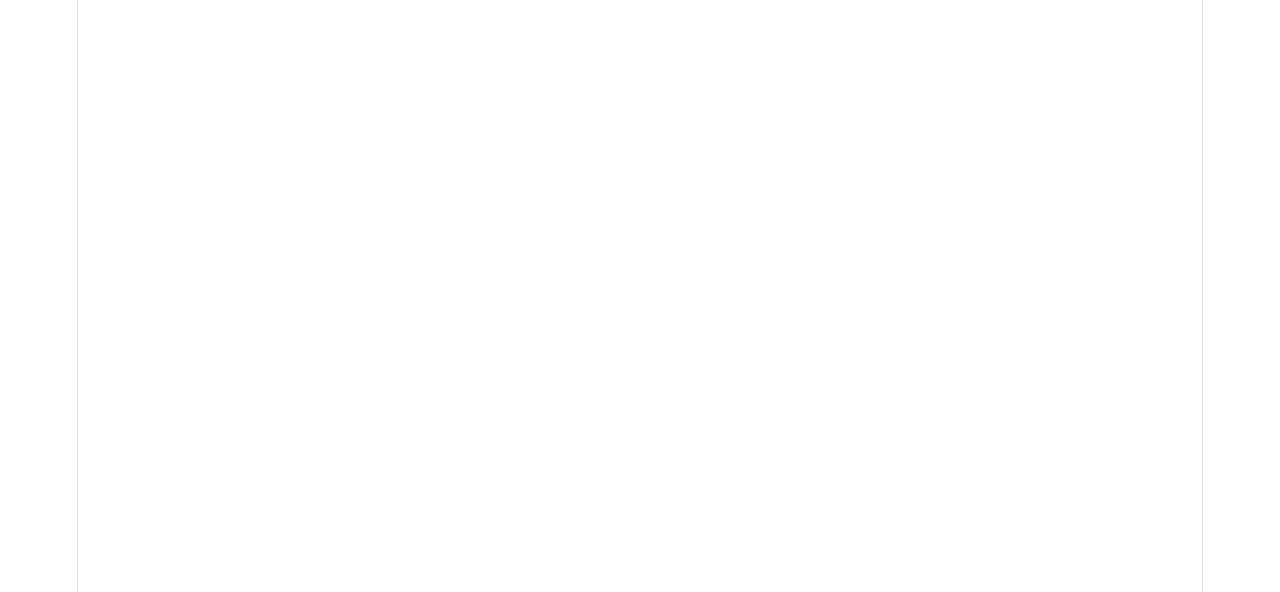
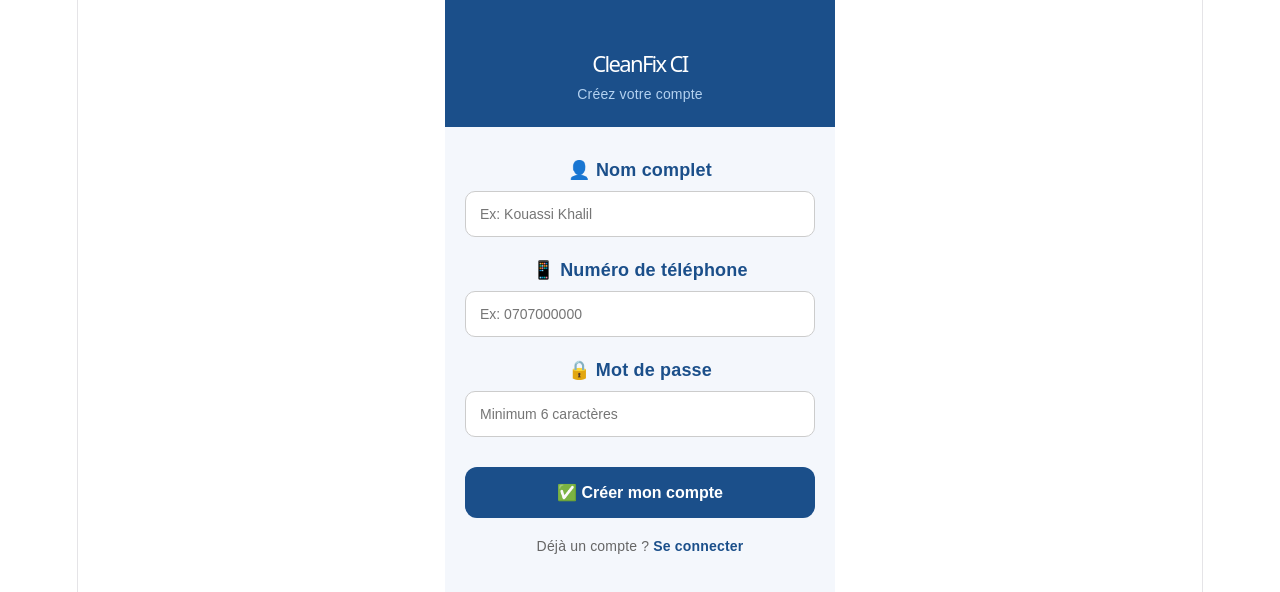
Before and after one commit to Hamed-Douk/cleanfix-ci, a React (Vite) app: page /inscription in a window 1280 px wide. Before the commit this address had no page. Shown: the top 592 px of the page. Built offline with nearby package versions, Linux system fonts and the light colour scheme.

Commit message:
Authentification complète inscription et connexion

```diff
--- a/src/App.jsx
+++ b/src/App.jsx
@@ -1,7 +1,9 @@
-import { BrowserRouter, Routes, Route } from 'react-router-dom'
+import { BrowserRouter, Routes, Route, Navigate } from 'react-router-dom'
 import Accueil from './pages/Accueil'
 import Reservation from './pages/Reservation'
 import Suivi from './pages/Suivi'
+import Inscription from './pages/Inscription'
+import Connexion from './pages/Connexion'
 
 function PageSimple({ titre }) {
   return (
@@ -16,15 +18,32 @@
   )
 }
 
+function RoutePriotegee({ children }) {
+  const token = localStorage.getItem('token')
+  return token ? children : <Navigate to="/connexion" />
+}
+
 function App() {
   return (
     <BrowserRouter>
       <Routes>
-        <Route path="/" element={<Accueil />} />
-        <Route path="/reservation" element={<Reservation />} />
-        <Route path="/suivi" element={<Suivi />} />
-        <Route path="/abonnement" element={<PageSimple titre="Abonnements" />} />
-        <Route path="/profil" element={<PageSimple titre="Mon Profil" />} />
+        <Route path="/connexion" element={<Connexion />} />
+        <Route path="/inscription" element={<Inscription />} />
+        <Route path="/" element={
+          <RoutePriotegee><Accueil /></RoutePriotegee>
+        } />
+        <Route path="/reservation" element={
+          <RoutePriotegee><Reservation /></RoutePriotegee>
+        } />
+        <Route path="/suivi" element={
+          <RoutePriotegee><Suivi /></RoutePriotegee>
+        } />
+        <Route path="/abonnement" element={
+          <RoutePriotegee><PageSimple titre="Abonnements" /></RoutePriotegee>
+        } />
+        <Route path="/profil" element={
+          <RoutePriotegee><PageSimple titre="Mon Profil" /></RoutePriotegee>
+        } />
       </Routes>
     </BrowserRouter>
   )
--- a/src/pages/Accueil.jsx
+++ b/src/pages/Accueil.jsx
@@ -7,6 +7,7 @@
 function Accueil() {
   const navigate = useNavigate()
   const [prestations, setPrestations] = useState([])
+  const utilisateur = JSON.parse(localStorage.getItem('utilisateur') || '{"nom":""}')
 
   useEffect(() => {
    fetch('https://cleanfix-backend.onrender.com/api/prestations')
--- /dev/null
+++ b/src/pages/Connexion.jsx
@@ -0,0 +1,124 @@
+import { useState } from 'react'
+import { useNavigate } from 'react-router-dom'
+
+function Connexion() {
+  const navigate = useNavigate()
+  const [telephone, setTelephone] = useState('')
+  const [motDePasse, setMotDePasse] = useState('')
+  const [loading, setLoading] = useState(false)
+  const [erreur, setErreur] = useState('')
+
+  const connecter = async () => {
+    if (!telephone || !motDePasse) {
+      setErreur('Tous les champs sont obligatoires')
+      return
+    }
+    setLoading(true)
+    setErreur('')
+    try {
+      const response = await fetch('https://cleanfix-backend.onrender.com/api/connexion', {
+        method: 'POST',
+        headers: { 'Content-Type': 'application/json' },
+        body: JSON.stringify({ telephone, mot_de_passe: motDePasse })
+      })
+      const data = await response.json()
+      if (!response.ok) {
+        setErreur(data.erreur || 'Erreur de connexion')
+      } else {
+        localStorage.setItem('token', data.token)
+        localStorage.setItem('utilisateur', JSON.stringify(data.utilisateur))
+        navigate('/')
+      }
+    } catch (err) {
+      setErreur('Impossible de contacter le serveur')
+    }
+    setLoading(false)
+  }
+
+  return (
+    <div style={{
+      maxWidth: '390px', margin: '0 auto',
+      minHeight: '100vh', backgroundColor: '#F4F7FC',
+      fontFamily: 'Arial, sans-serif'
+    }}>
+      {/* Header */}
+      <div style={{
+        backgroundColor: '#1B4F8A', padding: '20px',
+        paddingTop: '50px', textAlign: 'center'
+      }}>
+        <h1 style={{ color: 'white', margin: 0, fontSize: '22px' }}>CleanFix CI</h1>
+        <p style={{ color: '#B3D1F0', margin: '5px 0 0', fontSize: '14px' }}>
+          Connectez-vous à votre compte
+        </p>
+      </div>
+
+      <div style={{ padding: '30px 20px' }}>
+
+        {erreur && (
+          <div style={{
+            backgroundColor: '#FFEBEE', border: '1px solid #FF5252',
+            borderRadius: '10px', padding: '12px', marginBottom: '15px',
+            color: '#D32F2F', fontSize: '14px', textAlign: 'center'
+          }}>
+            ⚠️ {erreur}
+          </div>
+        )}
+
+        <p style={{ color: '#1B4F8A', fontWeight: 'bold', marginBottom: '8px' }}>
+          📱 Numéro de téléphone
+        </p>
+        <input
+          value={telephone}
+          onChange={(e) => setTelephone(e.target.value)}
+          placeholder="Ex: 0707000000"
+          type="tel"
+          style={{
+            width: '100%', padding: '14px', borderRadius: '10px',
+            border: '1px solid #CCC', fontSize: '14px',
+            boxSizing: 'border-box', marginBottom: '20px'
+          }}
+        />
+
+        <p style={{ color: '#1B4F8A', fontWeight: 'bold', marginBottom: '8px' }}>
+          🔒 Mot de passe
+        </p>
+        <input
+          value={motDePasse}
+          onChange={(e) => setMotDePasse(e.target.value)}
+          placeholder="Votre mot de passe"
+          type="password"
+          style={{
+            width: '100%', padding: '14px', borderRadius: '10px',
+            border: '1px solid #CCC', fontSize: '14px',
+            boxSizing: 'border-box', marginBottom: '30px'
+          }}
+        />
+
+        <button
+          onClick={connecter}
+          disabled={loading}
+          style={{
+            width: '100%', padding: '16px',
+            backgroundColor: loading ? '#888' : '#1B4F8A',
+            color: 'white', border: 'none', borderRadius: '12px',
+            fontSize: '16px', fontWeight: 'bold', cursor: 'pointer',
+            marginBottom: '15px'
+          }}>
+          {loading ? '⏳ Connexion...' : '🔑 Se connecter'}
+        </button>
+
+        <p style={{ textAlign: 'center', color: '#666', fontSize: '14px' }}>
+          Pas encore de compte ?{' '}
+          <span
+            onClick={() => navigate('/inscription')}
+            style={{ color: '#1B4F8A', fontWeight: 'bold', cursor: 'pointer' }}>
+            S'inscrire
+          </span>
+        </p>
+
+      </div>
+    </div>
+  )
+}
+
+export default Connexion
--- /dev/null
+++ b/src/pages/Inscription.jsx
@@ -0,0 +1,139 @@
+import { useState } from 'react'
+import { useNavigate } from 'react-router-dom'
+
+function Inscription() {
+  const navigate = useNavigate()
+  const [nom, setNom] = useState('')
+  const [telephone, setTelephone] = useState('')
+  const [motDePasse, setMotDePasse] = useState('')
+  const [loading, setLoading] = useState(false)
+  const [erreur, setErreur] = useState('')
+
+  const inscrire = async () => {
+    if (!nom || !telephone || !motDePasse) {
+      setErreur('Tous les champs sont obligatoires')
+      return
+    }
+    setLoading(true)
+    setErreur('')
+    try {
+      const response = await fetch('https://cleanfix-backend.onrender.com/api/inscription', {
+        method: 'POST',
+        headers: { 'Content-Type': 'application/json' },
+        body: JSON.stringify({ nom, telephone, mot_de_passe: motDePasse })
+      })
+      const data = await response.json()
+      if (!response.ok) {
+        setErreur(data.erreur || 'Erreur lors de l\'inscription')
+      } else {
+        localStorage.setItem('token', data.token)
+        localStorage.setItem('utilisateur', JSON.stringify(data.utilisateur))
+        navigate('/')
+      }
+    } catch (err) {
+      setErreur('Impossible de contacter le serveur')
+    }
+    setLoading(false)
+  }
+
+  return (
+    <div style={{
+      maxWidth: '390px', margin: '0 auto',
+      minHeight: '100vh', backgroundColor: '#F4F7FC',
+      fontFamily: 'Arial, sans-serif'
+    }}>
+      {/* Header */}
+      <div style={{
+        backgroundColor: '#1B4F8A', padding: '20px',
+        paddingTop: '50px', textAlign: 'center'
+      }}>
+        <h1 style={{ color: 'white', margin: 0, fontSize: '22px' }}>CleanFix CI</h1>
+        <p style={{ color: '#B3D1F0', margin: '5px 0 0', fontSize: '14px' }}>
+          Créez votre compte
+        </p>
+      </div>
+
+      <div style={{ padding: '30px 20px' }}>
+
+        {erreur && (
+          <div style={{
+            backgroundColor: '#FFEBEE', border: '1px solid #FF5252',
+            borderRadius: '10px', padding: '12px', marginBottom: '15px',
+            color: '#D32F2F', fontSize: '14px', textAlign: 'center'
+          }}>
+            ⚠️ {erreur}
+          </div>
+        )}
+
+        <p style={{ color: '#1B4F8A', fontWeight: 'bold', marginBottom: '8px' }}>
+          👤 Nom complet
+        </p>
+        <input
+          value={nom}
+          onChange={(e) => setNom(e.target.value)}
+          placeholder="Ex: Kouassi Khalil"
+          style={{
+            width: '100%', padding: '14px', borderRadius: '10px',
+            border: '1px solid #CCC', fontSize: '14px',
+            boxSizing: 'border-box', marginBottom: '20px'
+          }}
+        />
+
+        <p style={{ color: '#1B4F8A', fontWeight: 'bold', marginBottom: '8px' }}>
+          📱 Numéro de téléphone
+        </p>
+        <input
+          value={telephone}
+          onChange={(e) => setTelephone(e.target.value)}
+          placeholder="Ex: 0707000000"
+          type="tel"
+          style={{
+            width: '100%', padding: '14px', borderRadius: '10px',
+            border: '1px solid #CCC', fontSize: '14px',
+            boxSizing: 'border-box', marginBottom: '20px'
+          }}
+        />
+
+        <p style={{ color: '#1B4F8A', fontWeight: 'bold', marginBottom: '8px' }}>
+          🔒 Mot de passe
+        </p>
+        <input
+          value={motDePasse}
+          onChange={(e) => setMotDePasse(e.target.value)}
+          placeholder="Minimum 6 caractères"
+          type="password"
+          style={{
+            width: '100%', padding: '14px', borderRadius: '10px',
+            border: '1px solid #CCC', fontSize: '14px',
+            boxSizing: 'border-box', marginBottom: '30px'
+          }}
+        />
+
+        <button
+          onClick={inscrire}
+          disabled={loading}
+          style={{
+            width: '100%', padding: '16px',
+            backgroundColor: loading ? '#888' : '#1B4F8A',
+            color: 'white', border: 'none', borderRadius: '12px',
+            fontSize: '16px', fontWeight: 'bold', cursor: 'pointer',
+            marginBottom: '15px'
+          }}>
+          {loading ? '⏳ Création du compte...' : '✅ Créer mon compte'}
+        </button>
+
+        <p style={{ textAlign: 'center', color: '#666', fontSize: '14px' }}>
+          Déjà un compte ?{' '}
+          <span
+            onClick={() => navigate('/connexion')}
+            style={{ color: '#1B4F8A', fontWeight: 'bold', cursor: 'pointer' }}>
+            Se connecter
+          </span>
+        </p>
+
+      </div>
+    </div>
+  )
+}
+
+export default Inscription
```
